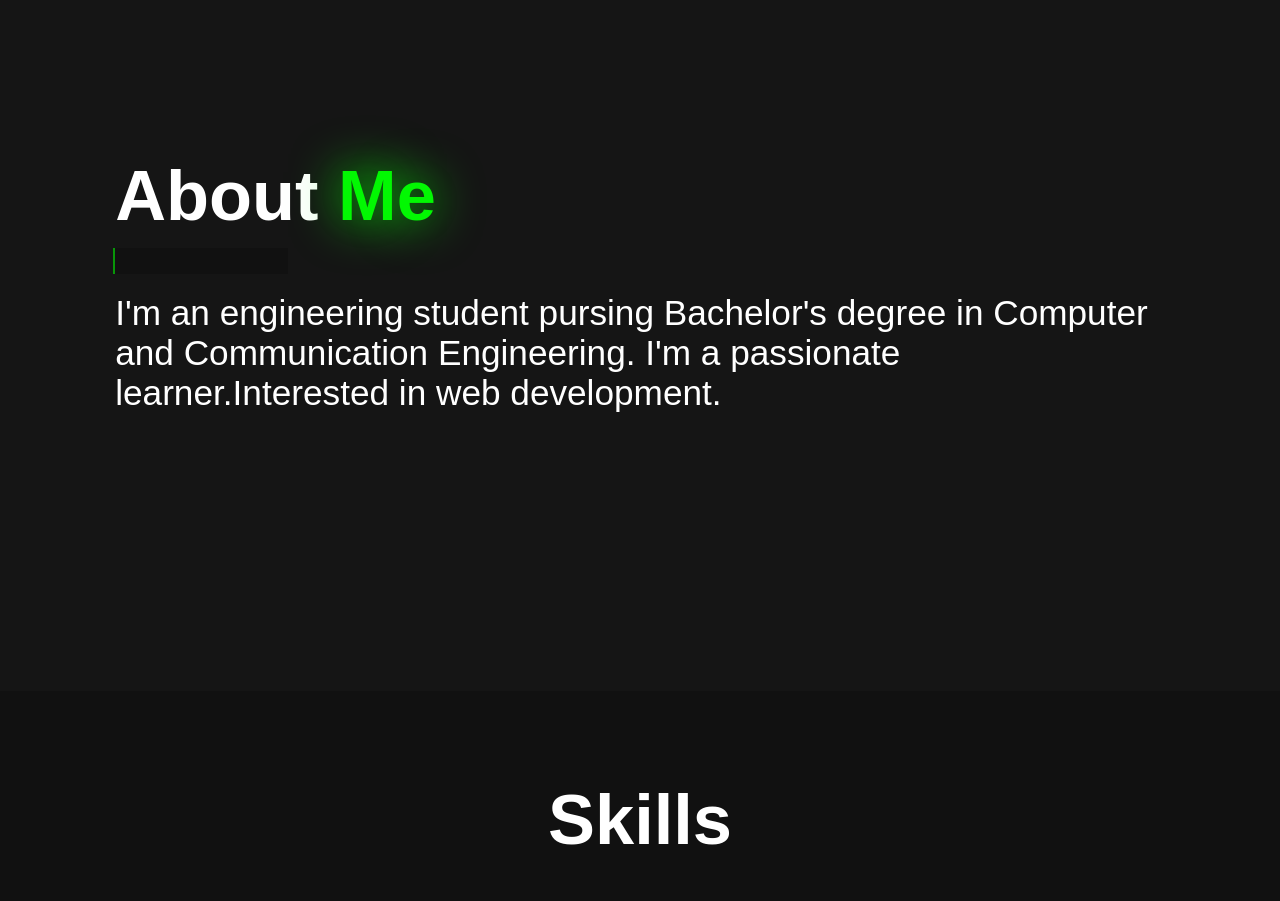
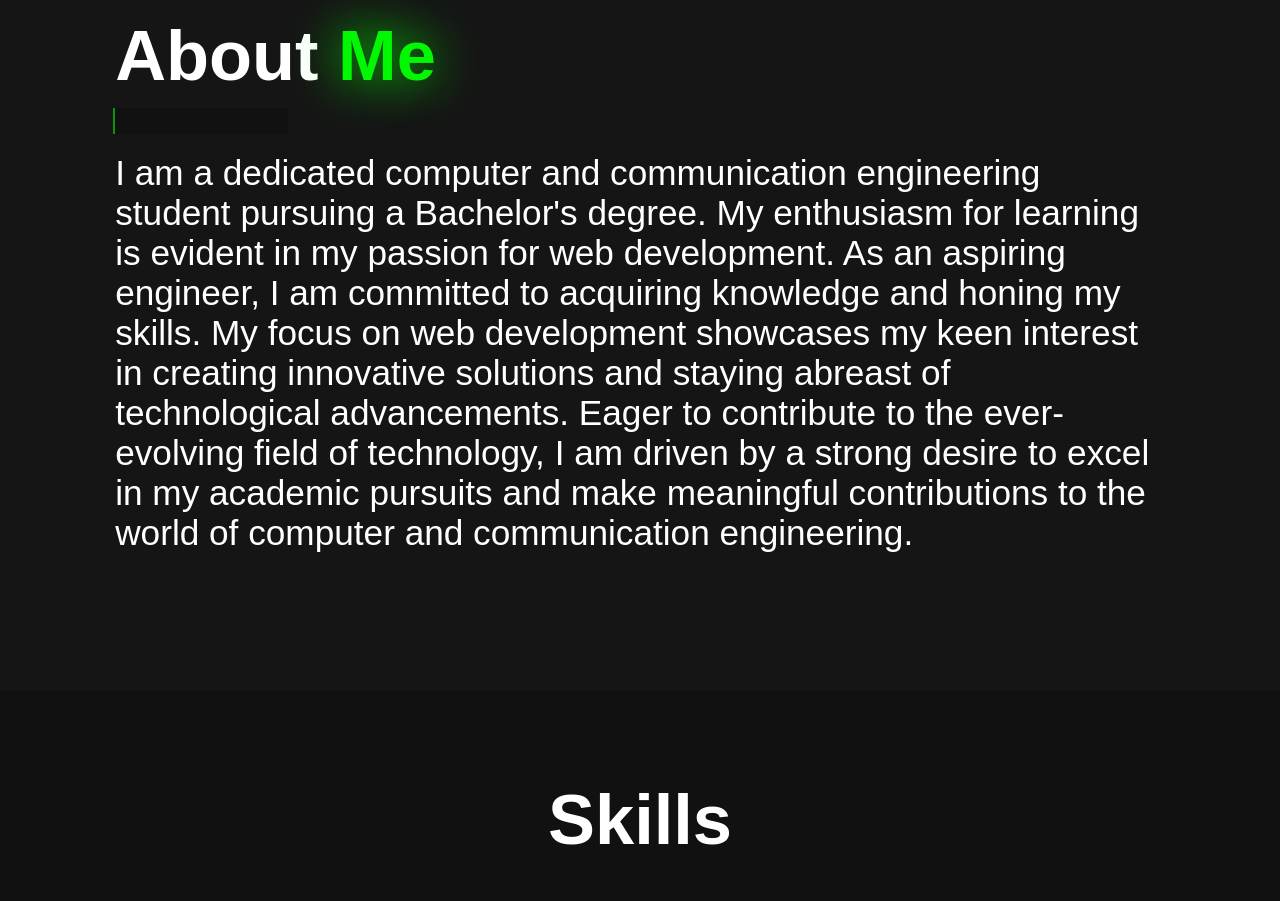
Before and after one commit to Sakthi-007/Last, a plain HTML site: page index.html in a window 1280 px wide. Shown: the part 909-1810 px from the top of the page. Drawn offline with nearby package versions, Linux system fonts and the light colour scheme; a script that the page names is missing.

Commit message:
About me content

```diff
--- a/index.css
+++ b/index.css
@@ -259,7 +259,7 @@ box-shadow: 0 0 25px var(--main-color);
         color: var(--main-color);
         text-shadow:0 0 50px var(--main-color);
         }
-        /* .about-img{
+         .about-img{
         border-radius:50%;}
 
         .about-img img{
@@ -275,7 +275,7 @@ box-shadow: 0 0 25px var(--main-color);
         .about-img img:hover{
             box-shadow: 0 0 50px var(--main-color),
             0 0 100px var(--main-color);
-        } */
+        }
 
             .heading{
             text-align: center;
@@ -335,6 +335,7 @@ box-shadow: 0 0 25px var(--main-color);
                 align-items: center;
                 gap: 2.5rem;
                 }
+
             .service-box{
                 background-color: var(--main-color);
                 color: black;
--- a/index.html
+++ b/index.html
@@ -37,13 +37,7 @@ I'm  <span></span>
 
     </h3>
     <p>Student At Sri Eshwar College of Engineering</p>
-    <!-- <p>
-        As an engineering student, I am driven by a deep passion for unraveling the complexities of the world through scientific principles. My foundation in mathematics and the physical sciences empowers me to design and create innovative solutions to real-world challenges. I thrive on critical thinking and problem-solving, constantly seeking opportunities to apply my knowledge in hands-on projects and experiments.
 
-        My coursework spans a variety of engineering disciplines, depending on my specialization—whether it's mechanical, electrical, civil, or software engineering. I find joy in understanding how things work and am always eager to explore the latest technological advancements. Lifelong learning is not just a concept but a commitment I hold dear, recognizing the need to stay abreast of evolving technologies and industries.
-
-        Collaboration is at the core of my education, and through group projects and assignments, I'm honing not only technical skills but also valuable traits such as teamwork, communication, and project management. I see myself not just as a student, but as a future engineer prepared to contribute to and lead in a rapidly changing world.
-    </p> -->
     <div class="social-icons">
         <a href="https://www.linkedin.com/in/sakthi-vignesh-aa355a257/"><i class='bx bxl-linkedin'></i></a>
         <a href="https://www.instagram.com/s_k_t_i_007/"><i class='bx bxl-instagram'></i></a>
@@ -61,20 +55,16 @@ I'm  <span></span>
     <span></span>
     </h3>
     <p>
-       I'm an engineering student pursing Bachelor's degree in Computer and Communication Engineering.
-       I'm a passionate learner.Interested in web development.
-
-
+        I am a dedicated computer and communication engineering student pursuing a Bachelor's degree. My enthusiasm for learning is evident in my passion for web development. As an aspiring engineer, I am committed to acquiring knowledge and honing my skills. My focus on web development showcases my keen interest in creating innovative solutions and staying abreast of technological advancements. Eager to contribute to the ever-evolving field of technology, I am driven by a strong desire to excel in my academic pursuits and make meaningful contributions to the world of computer and communication engineering.
 
     </p>
 
-    <!-- <a href="#" class="btn">Read More</a> -->
 
     </div>
 <!--
     <div class="about-img">
     <img src="IMG.jpg">
-    </div> -->
+    </div>  -->
     </section>
 
     <section class="services" id="services">
```
